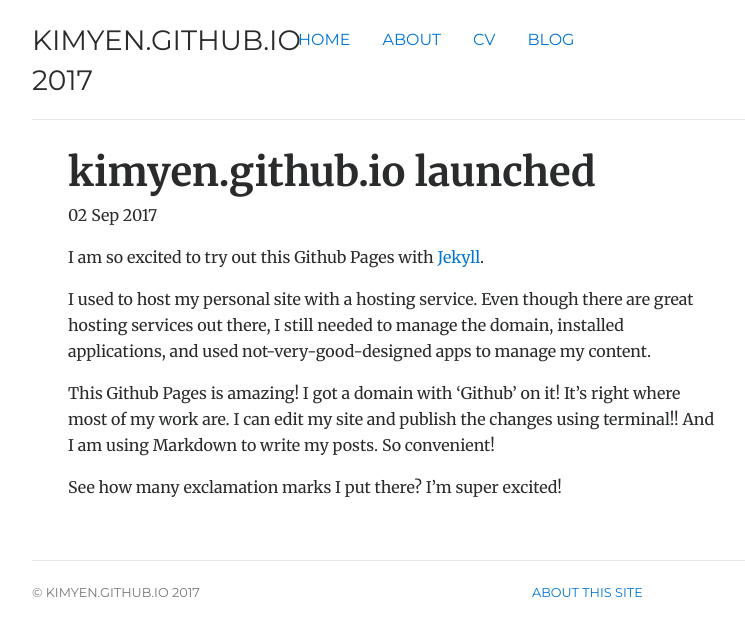
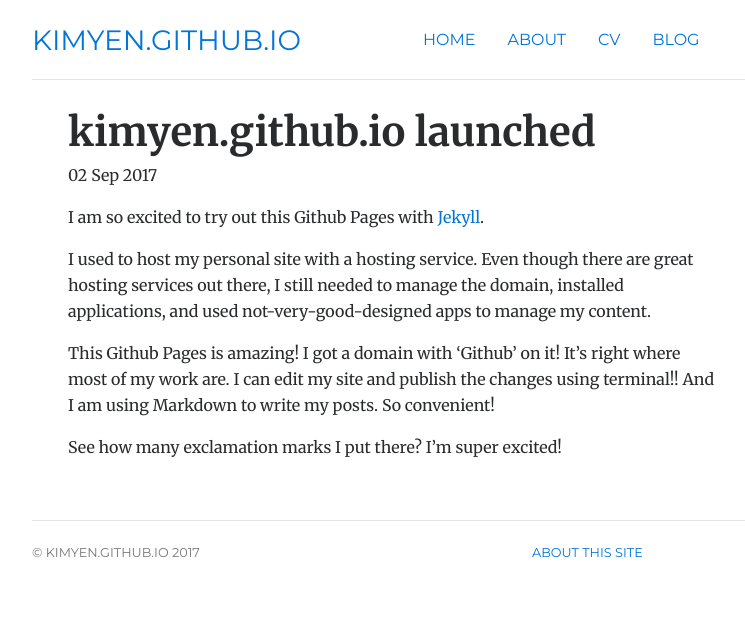
Before and after one commit to kimyen/kimyen.github.io-old, a Jekyll site: the page built from _posts/2017-09-02-site-launched.md, in a window 1280 px wide. Shown: the top 637 px of the page, without its empty margins (248-993 px from the left). Built offline with Jekyll 4.4.1, drawn with Linux system fonts in a browser that asks for light colours.

Commit message:
Update default.html
adjust nav

```diff
--- a/_layouts/default.html
+++ b/_layouts/default.html
@@ -13,10 +13,10 @@
 		<div class="container">
 			<div class="header">
 				<div class="row">
-					<div class="col-sm-4">
-						<h3>kimyen.github.io 2017</h3>
+					<div class="col-sm-6">
+						<h3><a href="/">kimyen.github.io</a></h3>
 					</div>
-					<div class="col-sm-8">
+					<div class="col-sm-6">
 						<ul class="nav nav-pills">
 							<li class="nav-item"><a class="nav-link" href="/">Home</a></li>
 							<li class="nav-item"><a class="nav-link" href="/about">About</a></li>
```
